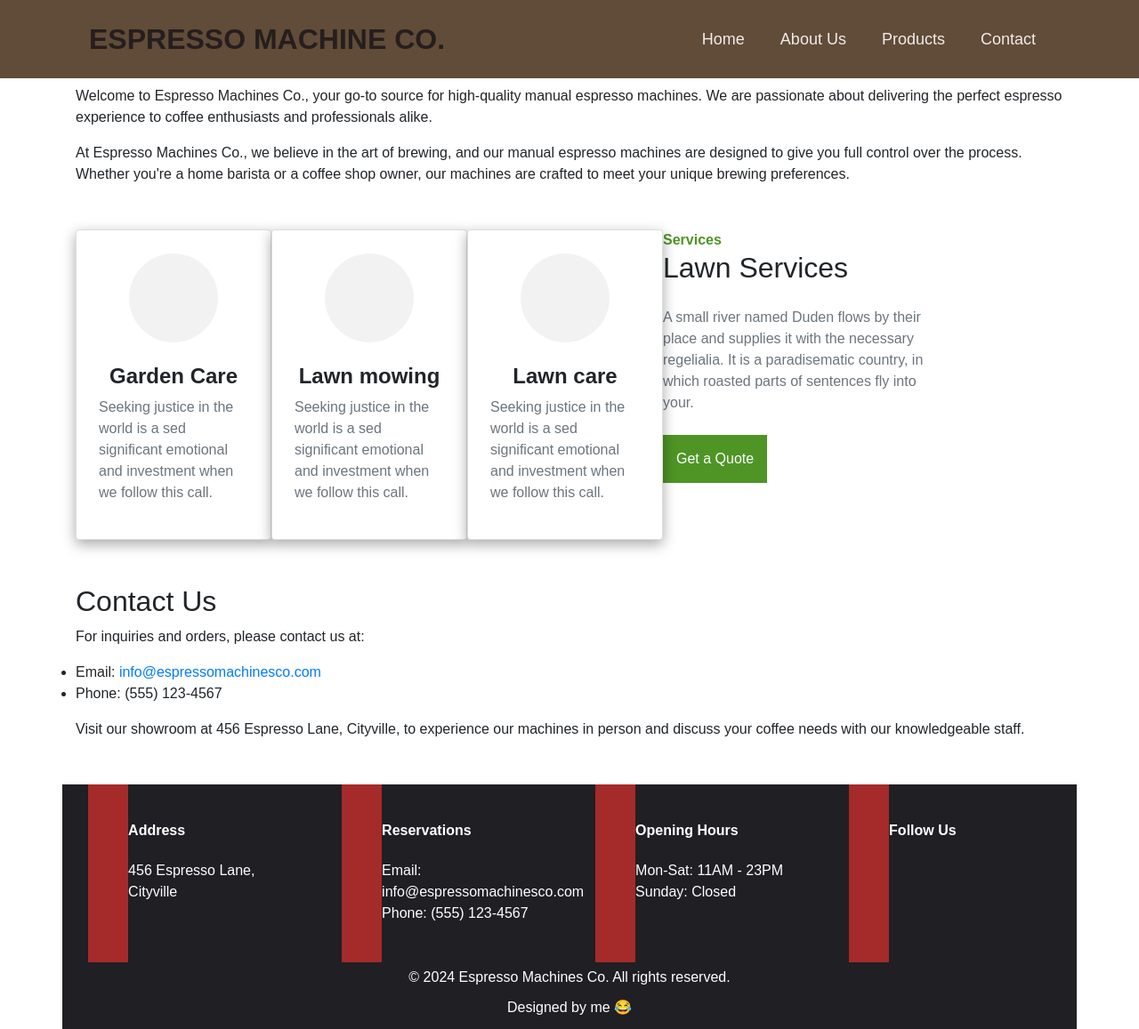
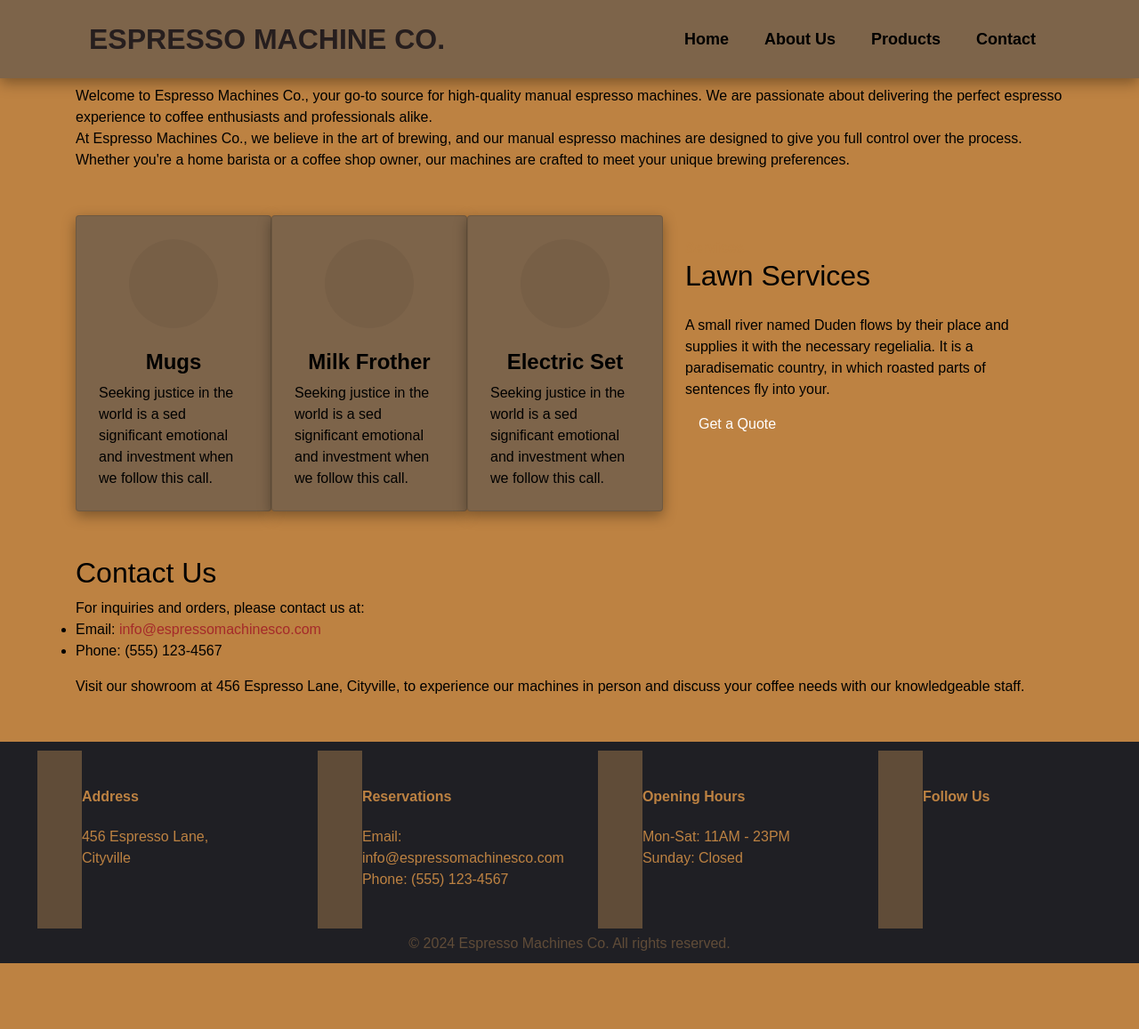
Before and after one commit to Saad3123/ProjectFabin, a plain HTML site: page index.html in a window 1280 px wide. Shown: the whole page at 89% size. After the commit the page ends 1083 px from the top, so only its background shows below. Drawn offline with nearby package versions, Linux system fonts and the light colour scheme; some packages are replaced by stand-ins of ours; a script that the page names is missing.

Commit message:
worked on Salman's and akram's code + color definition + smooth animation

```diff
--- a/index.html
+++ b/index.html
@@ -1,12 +1,18 @@
+
 <!DOCTYPE html>
 <!--bro need to change names of classes its hard to find-->
 <html lang="en">
+
 <head>
     <meta charset="UTF-8">
     <meta name="viewport" content="width=device-width, initial-scale=1.0">
     <title>Homepage</title>
+    <!-- NOTE THIS, your style.css should be after the imports, if not...some things will not work -->
+    <!-- smooth scroll library from JS, add this to links so thatt when linkes are clicked, it will t
+          take things smoothly -->
+    <script src="https://cdn.jsdelivr.net/npm/smooth-scroll@17.1.1/dist/smooth-scroll.min.js"></script>
+    <link rel="stylesheet" href="https://cdn.jsdelivr.net/npm/bootstrap@4.3.1/dist/css/bootstrap.min.css" integrity="sha384-ggOyR0iXCbMQv3Xipma34MD+dH/1fQ784/j6cY/iJTQUOhcWr7x9JvoRxT2MZw1T" crossorigin="anonymous">
     <link rel="stylesheet" href="style.css">
-    <link rel="stylesheet" href="https://cdn.jsdelivr.net/npm/bootstrap@4.3.1/dist/css/bootstrap.min.css" integrity="sha384-ggOyR0iXCbMQv3Xipma34MD+dH/1fQ784/j6cY/iJTQUOhcWr7x9JvoRxT2MZw1T" crossorigin="anonymous">
 
 </head>
 
@@ -15,10 +21,11 @@
       <a href="#" class="logo">ESPRESSO MACHINE CO.</a>
       <nav class="navbar">
 
-        <a href="#home">Home</a>
-        <a href="#about">About Us</a>
-        <a href="#products">Products</a>
-        <a href="#contact">Contact</a>
+        <a href="#home" class="smooth-scroll">Home</a>
+        <!-- about not in use yet -->
+        <a href="#about" class="smooth-scroll"> About Us</a>
+        <a href="#products" class="smooth-scroll">Products</a>
+        <a href="#contact" class="smooth-scroll">Contact</a>
 
       </nav>
 
@@ -33,14 +40,14 @@
     </section>
 
 <!-- https://bbbootstrap.com/snippets/bootstrap-5-our-services-hover-effect-46849573 -->
-<div class="container">
+<div class="container" id="products">
     <div class="d-lg-flex">
         <div class="d-md-flex align-items-center mb-lg-0 mb-md-5">
             <div class="col1 me-md-4 mb-md-0 mb-5">
                 <div class="card pb-4">
                     <span class="fab fa-envira mt-3"></span>
-                    <p class="h4 pt-4">Garden Care</p>
-                    <p class="p1 text-muted">
+                    <p class="h4 pt-4">Mugs</p>
+                    <p style="color: black;">
                         Seeking justice in the world is a sed significant emotional and investment when we follow
                         this
                         call.
@@ -51,8 +58,8 @@
             <div class="col2 me-md-4 mb-md-0 mb-5">
                 <div class="card pb-4">
                     <span class="fas fa-cut mt-3"></span>
-                    <p class="h4 pt-4">Lawn mowing</p>
-                    <p class="p1 text-muted">
+                    <p class="h4 pt-4">Milk Frother</p>
+                    <p style="color: black;">
                       Seeking justice in the world is a sed significant emotional and investment when we follow
                         this
                         call.
@@ -63,8 +70,8 @@
             <div class="col3 me-md-4 mb-md-0 mb-5">
                 <div class="card pb-4">
                     <span class="fas fa-people-carry mt-3"></span>
-                    <p class="h4 pt-4">Lawn care</p>
-                    <p class="p1 text-muted">
+                    <p class="h4 pt-4">Electric Set</p>
+                    <p style="color: black;">
                         Seeking justice in the world is a sed significant emotional and investment when we follow
                         this
                         call.
@@ -77,7 +84,7 @@
             <div class="content">
                 <span class="h-6">Services</span>
                 <p class=" h2 mb-4">Lawn Services</p>
-                <p class="text-muted mb-4">A small river named Duden flows by their place and supplies it with the
+                <p style="color: black;">A small river named Duden flows by their place and supplies it with the
                     necessary regelialia. It
                     is a paradisematic country, in which roasted parts of sentences fly into your.</p>
                 <p><a href="#" class="btn btn-primary">Get a Quote</a></p>
@@ -92,13 +99,12 @@
     <h2>Contact Us</h2>
     <p>For inquiries and orders, please contact us at:</p>
     <ul>
-      <li>Email: <a href="mailto:info@espressomachinesco.com">info@espressomachinesco.com</a></li>
+      <li>Email: <a href="mailto:info@espressomachinesco.com" style="color: brown;">info@espressomachinesco.com</a></li>
       <li>Phone: (555) 123-4567</li>
     </ul>
     <p>Visit our showroom at 456 Espresso Lane, Cityville, to experience our machines in person and discuss your coffee needs with our knowledgeable staff.</p>
   </section>
  <!-- <p>&copy; 2024 Espresso Machines Co. All rights reserved.</p>-->
-
  <footer>
   <div class="firstb">
    <div class="box1">
@@ -135,14 +141,21 @@
      </div>
    </div>
   </div>
-   <div class="secondb">
    <div class="copyr"><p>&copy; 2024 Espresso Machines Co. All rights reserved.</p></div>
-    <div class="designers">Designed by me &#x1F602</div>
-   </div>
  </footer>
 </main>
 
 
+<script>
+  document.addEventListener('DOMContentLoaded', function () {
+    const navbar = document.querySelector('.header');
+
+    // Use setTimeout to delay the sliding effect
+    setTimeout(function () {
+      navbar.style.transform = 'translateY(0)';
+    }, 500); // Adjust the delay as needed
+  });
+</script>
 
 </body>
 </html>
--- a/style.css
+++ b/style.css
@@ -3,15 +3,17 @@
   padding:0;
   box-sizing: border-box;
   font-family: "poppins", sans-serif;
+  color:black;
+  scroll-behavior: smooth;
 }
 
-
-
 body {
+    background-color: hwb(31 26% 26%);
     display: flex;
     justify-content: center;
     align-items: center;
     min-height: 100vh;
+
 }
 .header{
   position: fixed;
@@ -19,11 +21,18 @@ body {
   left: 0;
   width: 100%;
   padding: 20px 100px;
-  background-color: #604c38;
+  background-color: #7d644a;
   display: flex;
   justify-content: space-between;
   align-items: center;
   z-index: 100;
+  /* new added */
+  box-shadow: rgba(0, 0, 0, 0.35) 0px 5px 15px;
+
+  /* slide in animation */
+  transform: translateY(-100%);
+  transition: transform 0.5s ease;
+
 }
 .logo{
   font-size: 32px;
@@ -32,11 +41,18 @@ body {
   font-weight: 700;
 }
 
+.logo:hover{
+     color: rgb(38, 30, 30);
+
+}
+
+
+
 .navbar a {
 position: relative;
 font-size: 18px;
-color: #f3eaea;
-font-weight: 500;
+color:black;
+font-weight: bold;
 text-decoration: none;
 margin-left: 40px;
 }
@@ -47,7 +63,8 @@ margin-left: 40px;
   left: 0;
   width: 0;
   height: 2px;
-  background: #fff;
+  background: rgb(38, 30, 30);
+
   transition: .3s;
 }
 
@@ -76,6 +93,7 @@ margin-left: 40px;
   }
 
   .card {
+        background-color:#7d644a;
       width: 220px;
       display: flex;
       align-items: center;
@@ -83,13 +101,18 @@ margin-left: 40px;
       padding: 10px 25px;
       position: relative;
       box-shadow: rgba(0, 0, 0, 0.35) 0px 5px 15px;
+      transition: transform 0.5s ease; /* duration of zoom */
+
 
   }
+  .card:hover {
+    transform: scale(1.1); /* Zooms the card */
+}
 
   .card .fas.fa-arrow-right {
       position: absolute;
       bottom: -100px;
-      background-color: hsl(98, 60%, 36%);
+      background-color:#261E1E;
       height: 50px;
       width: 50px;
       display: flex;
@@ -118,26 +141,22 @@ margin-left: 40px;
       align-items: center;
       justify-content: center;
       border-radius: 50%;
-      color: #4e9525;
+      color:  hwb(31 26% 26%);
   }
 
   .card .h4 {
       font-weight: 700;
   }
 
-  .container .content {
-      max-width: 300px;
-  }
-
   .container .content .h-6 {
-      color: #4e9525;
+      color: hwb(31 26% 26%);
       font-weight: 600;
   }
 
   .container .content .btn.btn-primary {
       padding: 15px;
-      background-color: #4e9525;
-      color: white;
+      background-color: hwb(31 26% 26%);
+      /* color: white; */
       border-radius: 0px;
       border: none;
       box-shadow: none;
@@ -147,7 +166,7 @@ margin-left: 40px;
   .card:hover .fas.fa-cut,
   .card:hover .fas.fa-people-carry {
       color: gold;
-      background-color: #4e9525;
+      background-color: hwb(31 26% 26%);
   }
 
   @media (max-width:990px) {
@@ -156,26 +175,19 @@ margin-left: 40px;
       }
   }
 
-  @media (max-width:500px) {
-      /* body {
+.content {
           padding: 25px;
-      }
-   */
-      .card {
-          width: 100%;
-      }
-
-      .content {
-          padding: 25px;
-      }
-  }
+}
   footer {
     background-color: #1f1f24;
     color: #fff;
-    display:flex;
-    justify-content: space-evenly;
+    position: absolute;
+    padding: 10px; /* Adjust the padding as needed */
+    left: 0;
+    width: 100%;
 
   }
+
 .firstb
 {
     display: flex;
@@ -201,7 +213,7 @@ margin-left: 40px;
 }
 .icon
 {
-    background-color: brown;
+    background-color: #604c38;
     width: 20%;
 }
 .data
@@ -229,17 +241,19 @@ margin-left: 40px;
 .copyr
 {
     padding-top: 5px;
-    /* display: flex;
-    justify-content: center; */
-    align-items: center;
-    /* background-color: pink; */
+    text-align: center;
     height:50%;
+
+}
+.copyr p{
+    color: #604c38;
 }
 .designers
 {
     padding-top: 2px;
-    /* display: flex;
-    justify-content: center; */
-    /* background-color: bisque;   */
     height:50%;
 }
+
+.box1 b,.values{
+    color: hwb(31 26% 26%);
+}
```
Lines whose indentation alone changed are shown as unchanged.
